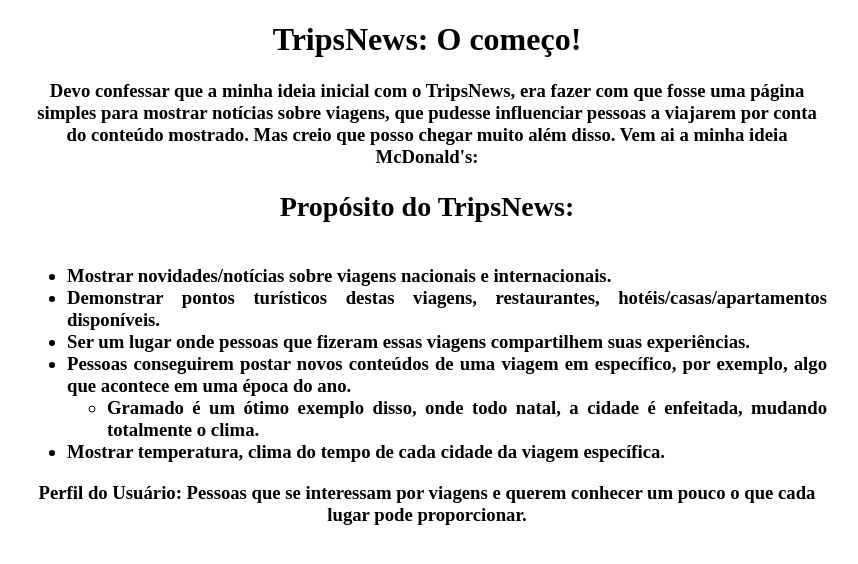
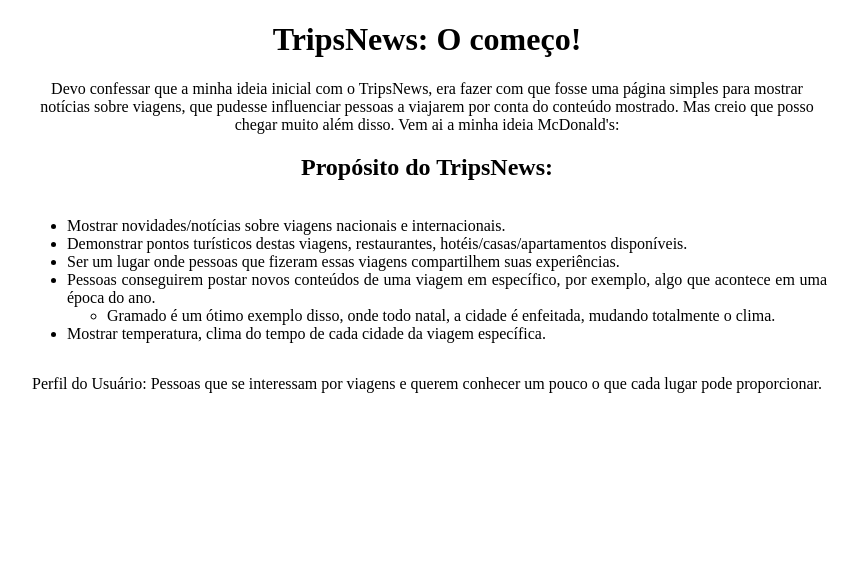
Before and after one commit to ownerigor/clone-tabnews, a Next.js app: page / in a window 1280 px wide. Shown: the top 564 px of the page, without its empty margins (213-1071 px from the left). Built offline with nearby package versions, Linux system fonts and the light colour scheme.

Commit message:
add `/api/v1/status` endpoint

```diff
--- /dev/null
+++ b/pages/api/v1/status/index.js
@@ -0,0 +1,5 @@
+function status(request, response) {
+  response.status(200).json({ chave: "são acima da média" });
+}
+
+export default status;
--- a/pages/index.js
+++ b/pages/index.js
@@ -2,12 +2,15 @@
   return (
     <div style={{ textAlign: "center", margin: "0 auto", maxWidth: "800px" }}>
       <h1>TripsNews: O começo!</h1>
-      <h3>
-        Devo confessar que a minha ideia inicial com o TripsNews, era fazer com
-        que fosse uma página simples para mostrar notícias sobre viagens, que
-        pudesse influenciar pessoas a viajarem por conta do conteúdo mostrado.
-        Mas creio que posso chegar muito além disso. Vem ai a minha ideia
-        McDonald's:
+      <div>
+        <p>
+          Devo confessar que a minha ideia inicial com o TripsNews, era fazer
+          com que fosse uma página simples para mostrar notícias sobre viagens,
+          que pudesse influenciar pessoas a viajarem por conta do conteúdo
+          mostrado. Mas creio que posso chegar muito além disso. Vem ai a minha
+          ideia McDonald's:
+        </p>
+
         <h2>Propósito do TripsNews:</h2>
         <ul style={{ textAlign: "justify", display: "inline-block" }}>
           <li>
@@ -36,9 +39,12 @@
             específica.
           </li>
         </ul>
-        Perfil do Usuário: Pessoas que se interessam por viagens e querem
-        conhecer um pouco o que cada lugar pode proporcionar.
-      </h3>
+
+        <p>
+          Perfil do Usuário: Pessoas que se interessam por viagens e querem
+          conhecer um pouco o que cada lugar pode proporcionar.
+        </p>
+      </div>
     </div>
   );
 }
```
Also changed, not shown: 1 other file (tests, documents, lock files or other folders).
